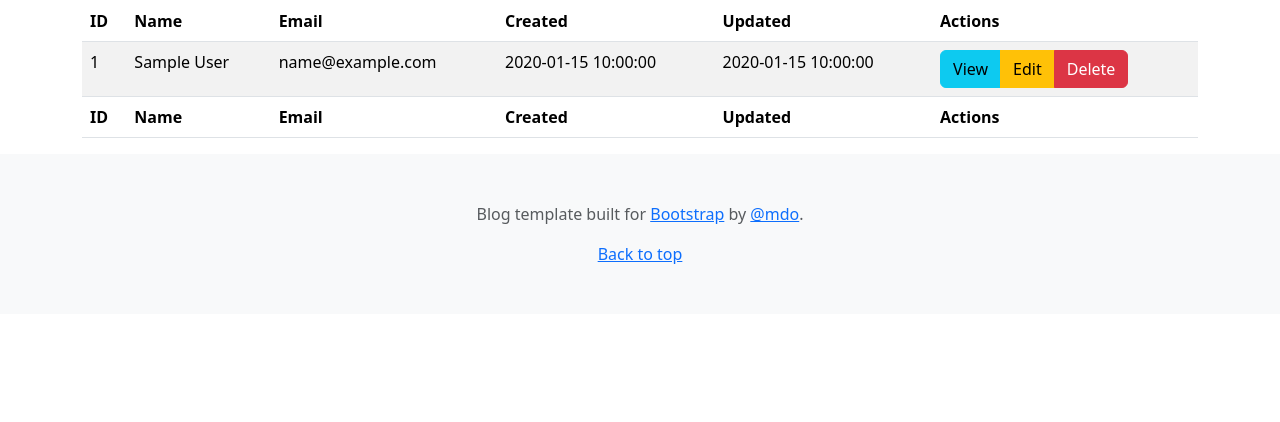
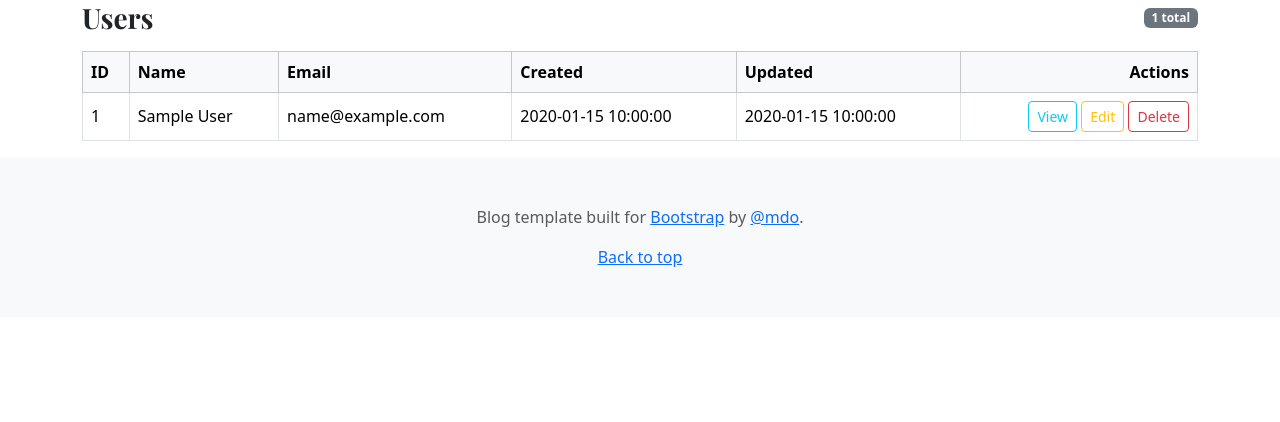
Before and after one commit to danelfilippov/learnphp, a PHP site: page /admin/users in a window 1280 px wide. Shown: the part 128-550 px from the top of the page. Run offline with PHP 8.4, Linux system fonts and the light colour scheme; tables that the repository leaves empty or names only in its code hold one stand-in row (values such as "Sample post").

Commit message:
fix users viewõ

```diff
--- a/learnphp/views/users/index.php
+++ b/learnphp/views/users/index.php
@@ -1,40 +1,56 @@
 <?php include __DIR__ . '/../partials/header.php'; ?>
+
+<?php
+// columns shown in the list (password hash is left out on purpose)
+$columns = [
+    'id' => 'ID',
+    'name' => 'Name',
+    'email' => 'Email',
+    'created_at' => 'Created',
+    'updated_at' => 'Updated',
+];
+?>
+
 <main class="container">
-    <table class="table table-striped table-hover">
-        <thead>
-            <th>ID</th>
-            <th>Name</th>
-            <th>Email</th>
-            <th>Created</th>
-            <th>Updated</th>
-            <th>Actions</th>
+    <div class="d-flex justify-content-between align-items-center mb-3">
+        <h1 class="h3 mb-0">Users</h1>
+        <span class="badge text-bg-secondary"><?= count($users) ?> total</span>
+    </div>
+
+    <div class="table-responsive">
+        <table class="table table-bordered align-middle">
+            <thead class="table-light">
+                <tr>
+                    <?php foreach ($columns as $label): ?>
+                        <th><?= $label ?></th>
+                    <?php endforeach ?>
+                    <th class="text-end">Actions</th>
+                </tr>
             </thead>
             <tbody>
-            <?php foreach (($users ?? []) as $user): ?>
+                <?php if (!$users): ?>
                     <tr>
-                    <td><?= $user->id ?></td>
-                    <td><?= $user->name ?></td>
-                    <td><?= $user->email ?></td>
-                    <td><?= $user->created_at ?></td>
-                    <td><?= $user->updated_at ?></td>
-                    <td>
-                        <div class="btn-group">
-                            <a href="/admin/users/view?id=<?= $user->id ?>" class="btn btn-info">View</a>
-                            <a href="/admin/users/edit?id=<?= $user->id ?>" class="btn btn-warning">Edit</a>
-                            <a href="/admin/users/delete?id=<?= $user->id ?>" class="btn btn-danger">Delete</a>
-                        </div>
+                        <td colspan="<?= count($columns) + 1 ?>" class="text-center text-body-secondary py-4">
+                            No users yet.
+                        </td>
+                    </tr>
+                <?php endif ?>
+
+                <?php foreach ($users as $user): ?>
+                    <tr>
+                        <?php foreach (array_keys($columns) as $field): ?>
+                            <td><?= htmlspecialchars($user->$field) ?></td>
+                        <?php endforeach ?>
+                        <td class="text-end text-nowrap">
+                            <a href="/admin/users/view?id=<?= $user->id ?>" class="btn btn-sm btn-outline-info">View</a>
+                            <a href="/admin/users/edit?id=<?= $user->id ?>" class="btn btn-sm btn-outline-warning">Edit</a>
+                            <a href="/admin/users/delete?id=<?= $user->id ?>" class="btn btn-sm btn-outline-danger">Delete</a>
                         </td>
                     </tr>
                 <?php endforeach ?>
             </tbody>
-        <tfoot>
-            <th>ID</th>
-            <th>Name</th>
-            <th>Email</th>
-            <th>Created</th>
-            <th>Updated</th>
-            <th>Actions</th>
-        </tfoot>
         </table>
+    </div>
 </main>
+
 <?php include __DIR__ . '/../partials/footer.php'; ?>
```
Lines whose indentation alone changed are shown as unchanged.
